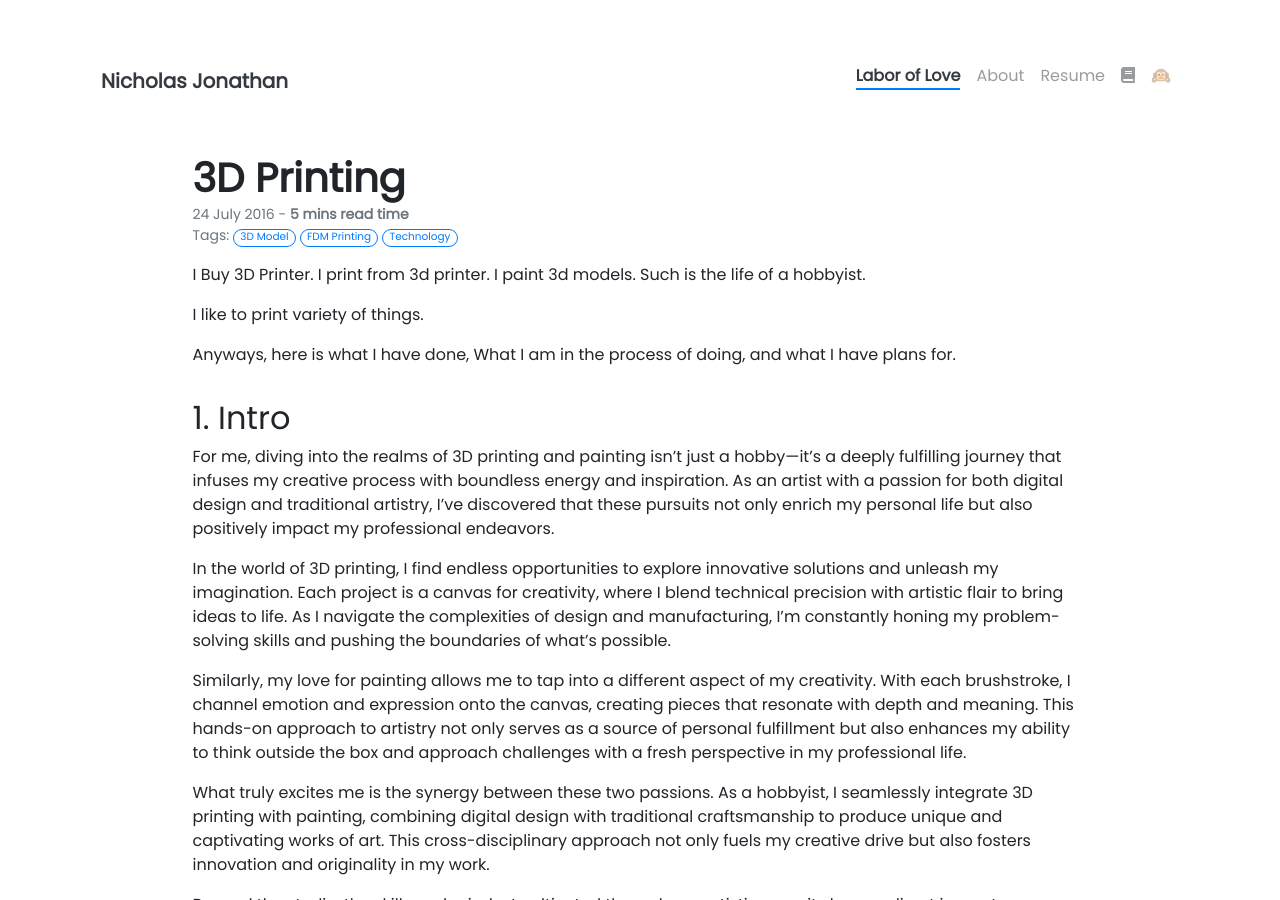
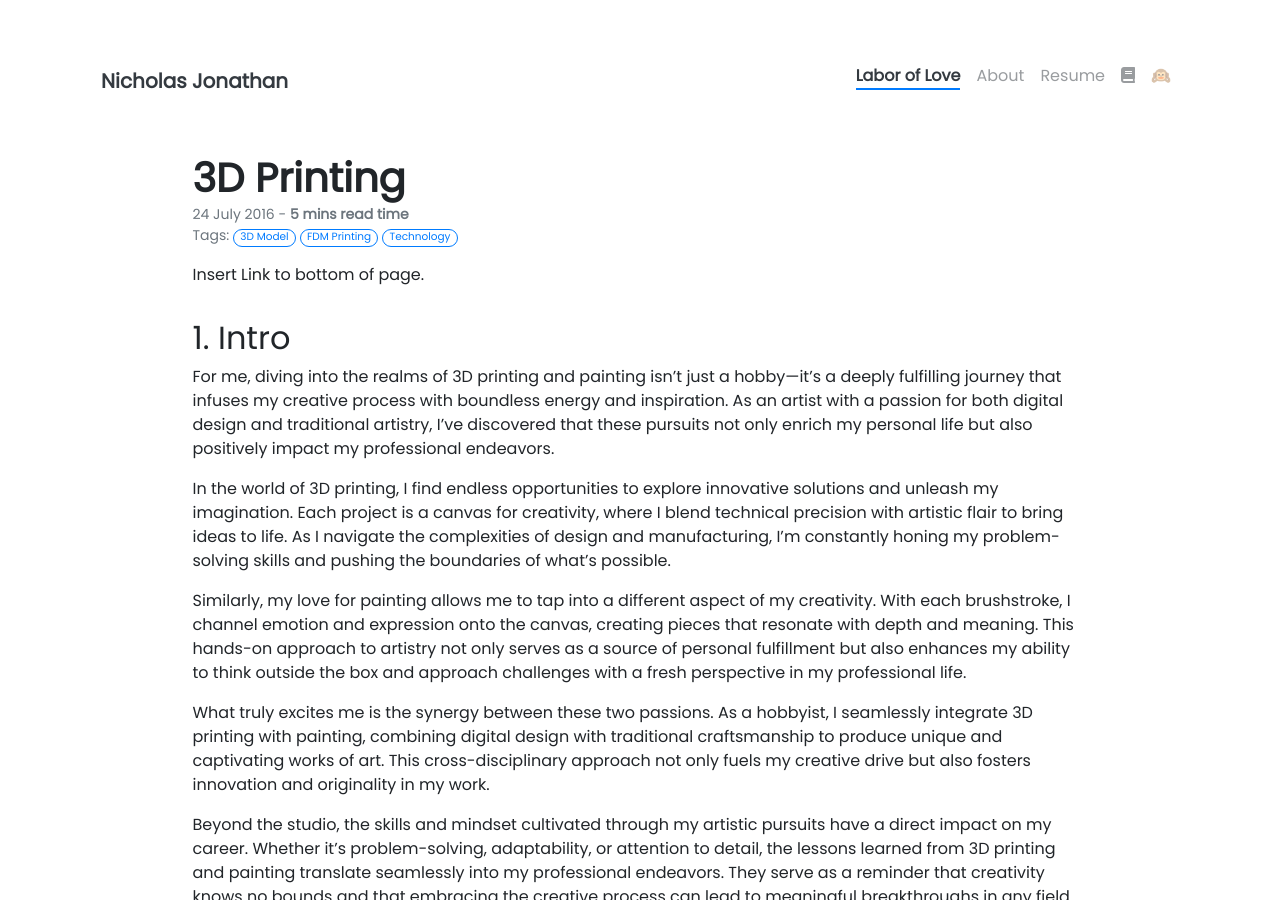
Before and after one commit to Seerow0/-MK-II-Nicholas-J-Website-, a Jekyll site: the page built from _posts/2016-07-24-a-better-hello-worl.md, in a window 1280 px wide and 900 px high. Built offline with Jekyll 4.4.1, drawn with Linux system fonts in a browser that asks for light colours; nearby versions of some CDN libraries; our own code applies the rules of GitHub Pages for plain Markdown files; a script that is not in the unit is left out.

Commit message:
Update 2016-07-24-a-better-hello-worl.md

```diff
--- a/_posts/2016-07-24-a-better-hello-worl.md
+++ b/_posts/2016-07-24-a-better-hello-worl.md
@@ -3,14 +3,10 @@
 tags: [3D Model, FDM Printing, Technology]
 style: fill
 color: danger
-description: Sharing my printing process with myself really and anyone else slightly interested.
+description: If you don't want to read this rant about a passion I happen to have. Feel free to skip to the pictures section.
 ---
 
-I Buy 3D Printer. I print from 3d printer. I paint 3d models. Such is the life of a hobbyist.
-
-I like to print variety of things.
-
-Anyways, here is what I have done, What I am in the process of doing, and what I have plans for.
+Insert Link to bottom of page.
 
 ## 1. Intro
 
```
